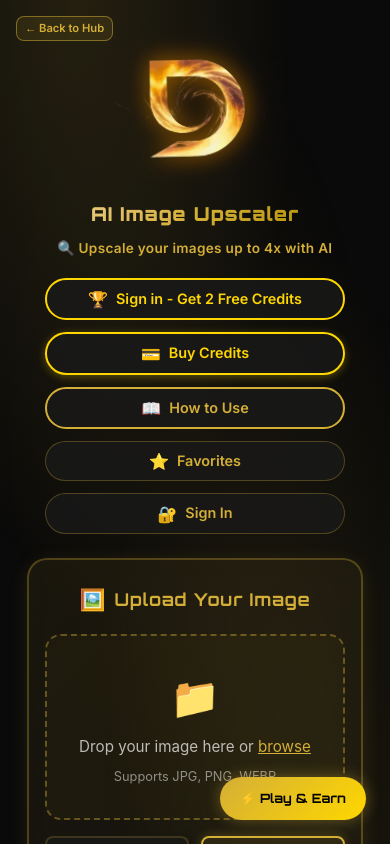
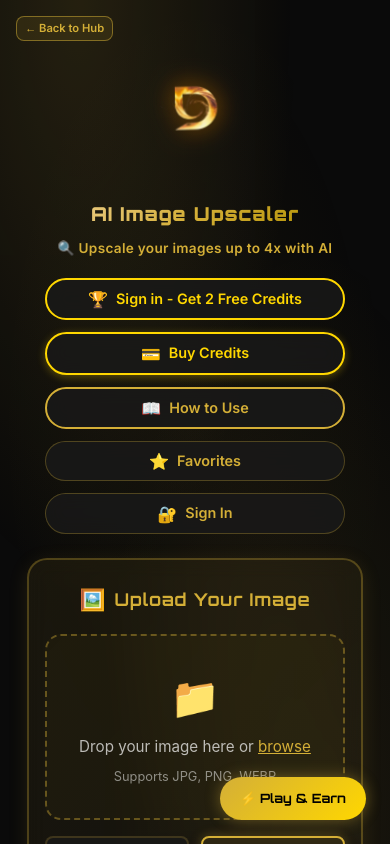
Before and after one commit to deepvortexia/image-upscaler, a React (Vite) app: page / in a window 390 px wide. Shown: the top 844 px of the page. Built offline with nearby package versions, Linux system fonts and the light colour scheme; no server answers.

Commit message:
style: standardize logo to 120px desktop 80px mobile

```diff
--- a/src/components/Header.css
+++ b/src/components/Header.css
@@ -52,7 +52,7 @@
 }
 
 .brand-logo-image {
-  height: 180px;
+  height: 120px;
   width: auto;
   object-fit: contain;
   animation: logoVortex 5s ease-in-out infinite;
@@ -203,6 +203,7 @@
   .hub-header { padding: 3rem 1rem 1rem; }
   .back-to-hub-link { font-size: 0.75rem; padding: 0.25rem 0.65rem; }
   .logo-display-zone { width: 72px; height: 72px; margin: 0 auto 1rem; }
+  .brand-logo-image { height: 80px !important; }
   .brand-title-text { font-size: 1.5rem; letter-spacing: 2px; margin: 1rem 0 0.4rem; }
   .primary-tagline { font-size: 1rem; }
   .hub-pills-container { gap: 0.75rem; }
```
